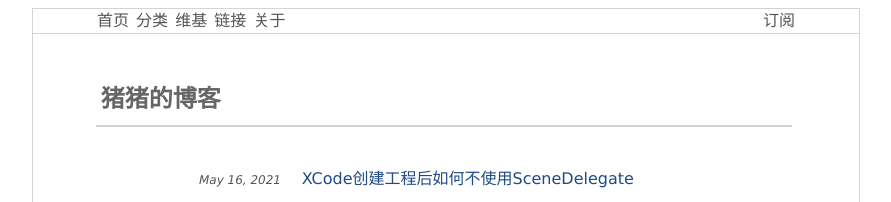
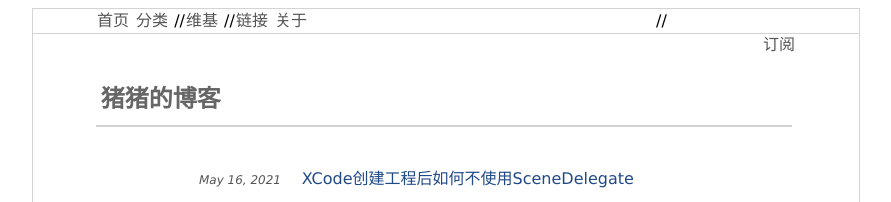
Before and after one commit to RunzhuZhao/RunzhuZhao.github.io, a Jekyll site: the page built from index.html, in a window 1280 px wide. Shown: the top 202 px of the page, without its empty margins (194-1085 px from the left). Built offline with Jekyll 4.4.1, drawn with Linux system fonts in a browser that asks for light colours; the list of posts is cut into pages by our own code.

Commit message:
Update navigation.html

```diff
--- a/_includes/navigation.html
+++ b/_includes/navigation.html
@@ -2,9 +2,9 @@
     <div class="nav_nav">
         <a class="nav_a1" href="{{ site.url }}/">首页</a>
         <a href="{{ site.url }}/categories/">分类</a>
-        <a class="nav_a1" href="{{ site.url }}/wiki/">维基</a>
-        <a href="{{ site.url }}/links/">链接</a>
+        //<a class="nav_a1" href="{{ site.url }}/wiki/">维基</a>
+        //<a href="{{ site.url }}/links/">链接</a>
         <a class="nav_a1" href="{{ site.url }}/about/">关于</a>
     </div>
-    <div class="nav_rss"><a href="{{ site.url }}/sitemap.xml" style="display:none;">SITEMAP</a><a href="{{ site.url }}/feed.xml" target="_blank">订阅</a></div>
+    //<div class="nav_rss"><a href="{{ site.url }}/sitemap.xml" style="display:none;">SITEMAP</a><a href="{{ site.url }}/feed.xml" target="_blank">订阅</a></div>
 </div>
```
